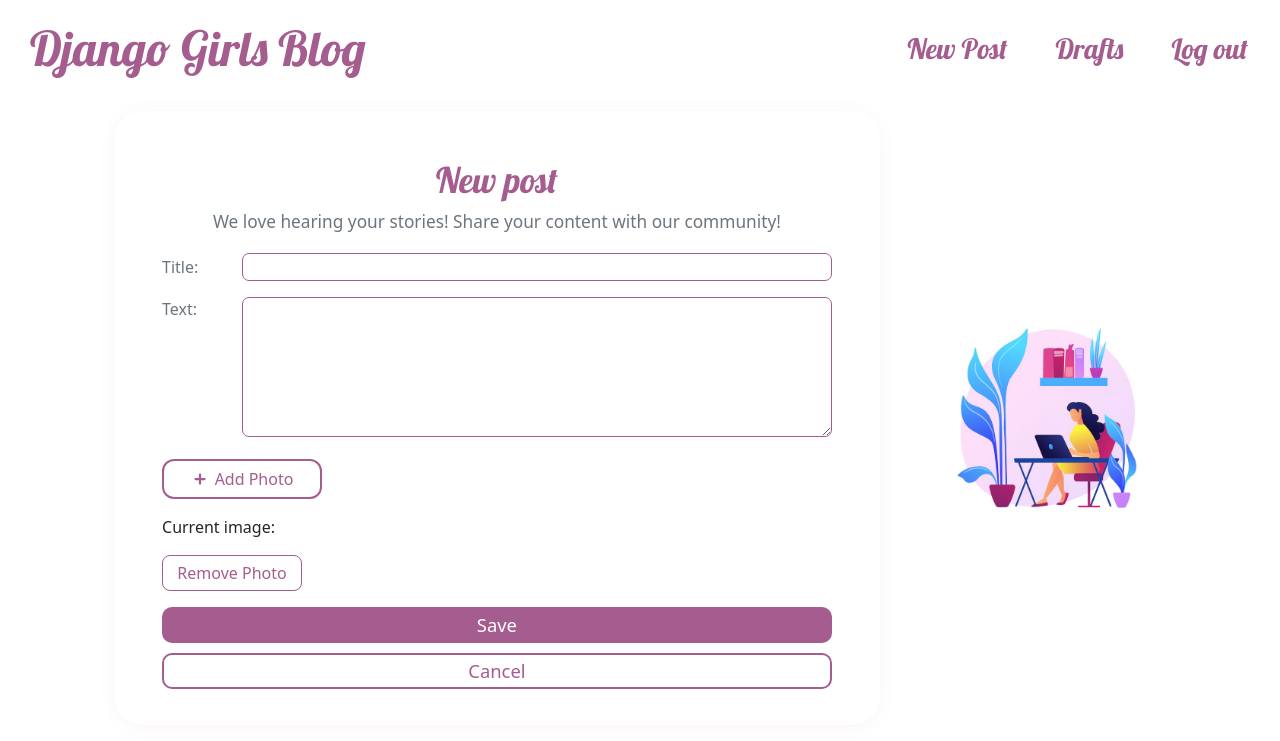
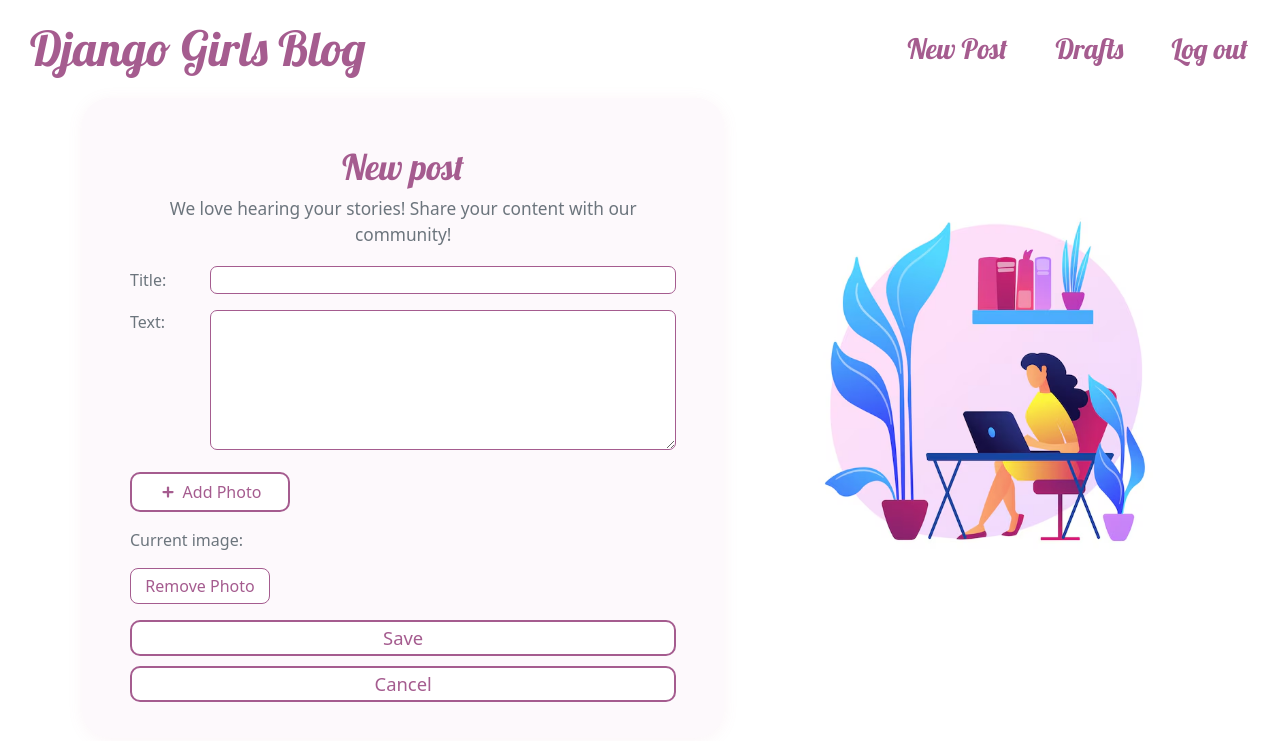
Before and after one commit to AndraPetcuEndava/my-first-blog, a Django app: page /post/new/ in a window 1280 px wide. Shown: the top 741 px of the page. Run offline with Django 5.2, Linux system fonts and the light colour scheme; the visitor is signed in with stand-in values (Sample User, id 1); some libraries are stand-ins or nearby versions.

Commit message:
changes in post_edit file

```diff
--- a/blog/templates/blog/post_edit.html
+++ b/blog/templates/blog/post_edit.html
@@ -4,9 +4,9 @@ The same template is shared by both "new post" and "edit post" views. -->
 {% extends 'blog/base.html' %}
 
 {% block content %}
-<div style="min-height: 80vh; background: #fff; display: flex; align-items: center; justify-content: center; padding: 10px;">
-    <div style="display: flex; gap: 48px; align-items: center; justify-content: center;">
-        <div class="login-card" style="background: #fff; border-radius: 28px; box-shadow: 0 2px 16px rgba(207,109,150,0.08); padding: 48px 48px 36px 48px; max-width: 800px; min-width: 520px; width: 100%; text-align: center;">
+<div style="min-height: 80vh; background: #fff; display: flex; align-items: flex-start; justify-content: center; gap: 48px;">
+    <div class="form-container">
+        <div class="login-card" style="background: #fdf9fc; border-radius: 28px; box-shadow: 0 2px 16px rgba(207,109,150,0.08); padding: 48px 48px 36px 48px; max-width: 800px; min-width: 520px; width: 100%; text-align: center;">
             <h1 style="font-family: 'Lobster', cursive; color: #a55c8f; font-size: 2.2rem; margin-bottom: 8px;">New post</h1>
             <div style="color: #6c757d; font-size: 1.08rem; margin-bottom: 18px;">We love hearing your stories! Share your content with our community!</div>
             <form method="POST" enctype="multipart/form-data" class="post-form" style="text-align:left;">{% csrf_token %}
@@ -20,7 +20,7 @@ The same template is shared by both "new post" and "edit post" views. -->
                     <div style="flex: 1;">{{ form.text }}</div>
                 </div>
                 <div style="margin-bottom: 16px;">
-                    <label for="id_image" style="cursor:pointer; display:inline-block; width: 160px; border: 2px solid #a55c8f; border-radius: 12px; background: #fff; display: flex; align-items: center; justify-content: center; flex-direction: row; padding: 6px 0; font-size: 1rem; color: #a55c8f; margin-bottom: 0;">
+                    <label for="id_image" style="cursor:pointer; display:inline-block; width: 160px; border: 2px solid #a55c8f; border-radius: 10px; background: #fff; display: flex; align-items: center; justify-content: center; flex-direction: row; padding: 6px 0; font-size: 1rem; color: #a55c8f; margin-bottom: 0; box-shadow: none;">
                         <svg xmlns="http://www.w3.org/2000/svg" width="18" height="18" fill="#a55c8f" viewBox="0 0 16 16" style="margin-right: 6px;">
                             <rect x="7" y="3" width="2" height="10" rx="1"/>
                             <rect x="3" y="7" width="10" height="2" rx="1"/>
@@ -30,7 +30,7 @@ The same template is shared by both "new post" and "edit post" views. -->
                     </label>
                 </div>
                 <div id="image-preview-container" style="margin-bottom: 16px;">
-                    <span style="display:block; font-weight:500; margin-bottom:6px;">Current image:</span>
+                    <span style="display:block; font-weight:500; margin-bottom:6px; color: #6c757d; ">Current image:</span>
                     <div style="display: flex; flex-direction: column; align-items: flex-start;">
                         <img id="image-preview" src="{% if form.instance.image %}{{ form.instance.image.url }}{% endif %}" alt="Current image"
                             {% if form.instance.image %}
@@ -43,11 +43,11 @@ The same template is shared by both "new post" and "edit post" views. -->
                         <input type="hidden" name="remove_image" id="remove_image" value="0">
                     </div>
                 </div>
-                <button type="submit" class="save btn btn-secondary" style="width: 100%; background: #a55c8f; color: #fff; border-radius: 10px; border: none; font-size: 1.15rem; margin-bottom: 10px;">Save</button>
+                <button type="submit" class="save btn btn-secondary" style="width: 100%; border: 2px solid #a55c8f; color: #a55c8f; background: #fff; border-radius: 10px; font-size: 1.15rem; margin-bottom: 10px; box-shadow: none;">Save</button>
                                 {% if form.instance.pk %}
-                                    <a href="{% url 'post_detail' pk=form.instance.pk %}" class="btn btn-secondary" style="width: 100%; border: 2px solid #a55c8f; color: #a55c8f; background: #fff; border-radius: 10px; font-size: 1.15rem; margin-bottom: 0;">Cancel</a>
+                                    <a href="{% url 'post_detail' pk=form.instance.pk %}" class="btn btn-secondary" style="width: 100%; border: 2px solid #a55c8f; color: #a55c8f; background: #fff; border-radius: 10px; font-size: 1.15rem; margin-bottom: 0; box-shadow: none;">Cancel</a>
                                 {% else %}
-                                    <a href="{% url 'post_list' %}" class="btn btn-secondary" style="width: 100%; border: 2px solid #a55c8f; color: #a55c8f; background: #fff; border-radius: 10px; font-size: 1.15rem; margin-bottom: 0;">Cancel</a>
+                                    <a href="{% url 'post_list' %}" class="btn btn-secondary" style="width: 100%; border: 2px solid #a55c8f; color: #a55c8f; background: #fff; border-radius: 10px; font-size: 1.15rem; margin-bottom: 0; box-shadow: none;">Cancel</a>
                                 {% endif %}
                 <style>
                     .login-card input,
@@ -60,6 +60,24 @@ The same template is shared by both "new post" and "edit post" views. -->
                         min-height: 120px !important;
                         max-height: 180px !important;
                         height: 140px !important;
+                    }
+                    label[for="id_image"],
+                    .save.btn.btn-secondary,
+                    a.btn.btn-secondary {
+                        transition: background 0.2s, color 0.2s, border 0.2s;
+                    }
+                    label[for="id_image"]:hover,
+                    .save.btn.btn-secondary:hover,
+                    a.btn.btn-secondary:hover {
+                        background: #a55c8f !important;
+                        color: #fff !important;
+                        border: 2px solid #a55c8f !important;
+                    }
+                    label[for="id_image"]:hover span {
+                        color: #fff !important;
+                    }
+                    label[for="id_image"]:hover svg {
+                        fill: #fff !important;
                     }
                 </style>
                 <script>
@@ -92,9 +110,9 @@ The same template is shared by both "new post" and "edit post" views. -->
                 </script>
             </form>
         </div>
-        <div class="post-illustration" style="display: flex; align-items: center; justify-content: center;">
-            <img src="/static/blog/img/illustrationedit.png" alt="Post illustration" style="max-width: 340px; width: 100%; height: auto;">
-        </div>
+    </div>
+    <div class="illustration-container">
+        <img src="/static/blog/img/illustrationedit.png" alt="Post illustration" style="max-width: 440px; width: 100%; height: auto; margin-top: 70px;">
     </div>
 </div>
 {% endblock %}
```
Also changed, not shown: media/post_images/1_6kNeCdc9i9VZeTAd-coWPQ_1.jpg (added), media/post_images/1_6kNeCdc9i9VZeTAd-coWPQ_FdJtAJ5.jpg (added), media/post_images/1_ZL8BRjkf-VAgDOCzxIOKBA_sSkzIEI.jpg (added), media/post_images/2691b09a-a389-4e2e-93a8-6da0686729c2_p9GGWaU.png (added), media/post_images/business-woman-using-laptop-illustration-with-home-office-concept-browsing-t_hdQ5LSe.jpg (added), media/post_images/login.png (added).
